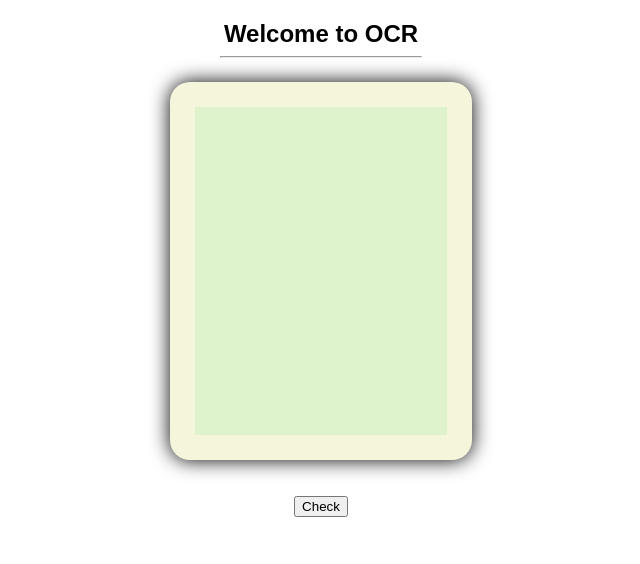
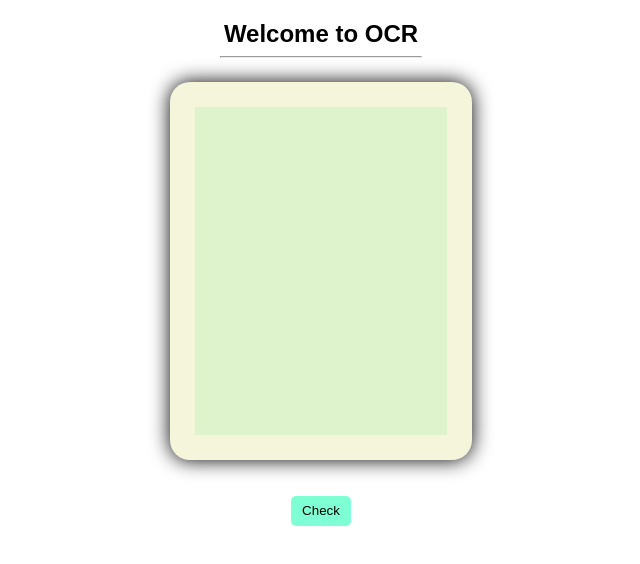
Before and after one commit to LovishG/ocr-3x4-grid, a plain HTML site: page index.html in a window 1280 px wide. Shown: the whole page, without its empty margins (319-959 px from the left). Drawn offline with Linux system fonts and the light colour scheme.

Commit message:
first commit

```diff
--- a/index.css
+++ b/index.css
@@ -36,3 +36,17 @@ body {
     width: 80px;
     background-color: rgba(200, 239, 188, 0.5);
   }
+
+  button{
+    background-color: aquamarine;
+    color: black;
+    height:30px;
+    width: 60px;
+    border: none;
+    border-radius: 5px;
+  }
+
+  button:hover {
+    border: solid 1px black;
+    background-color: beige;
+  }
```
